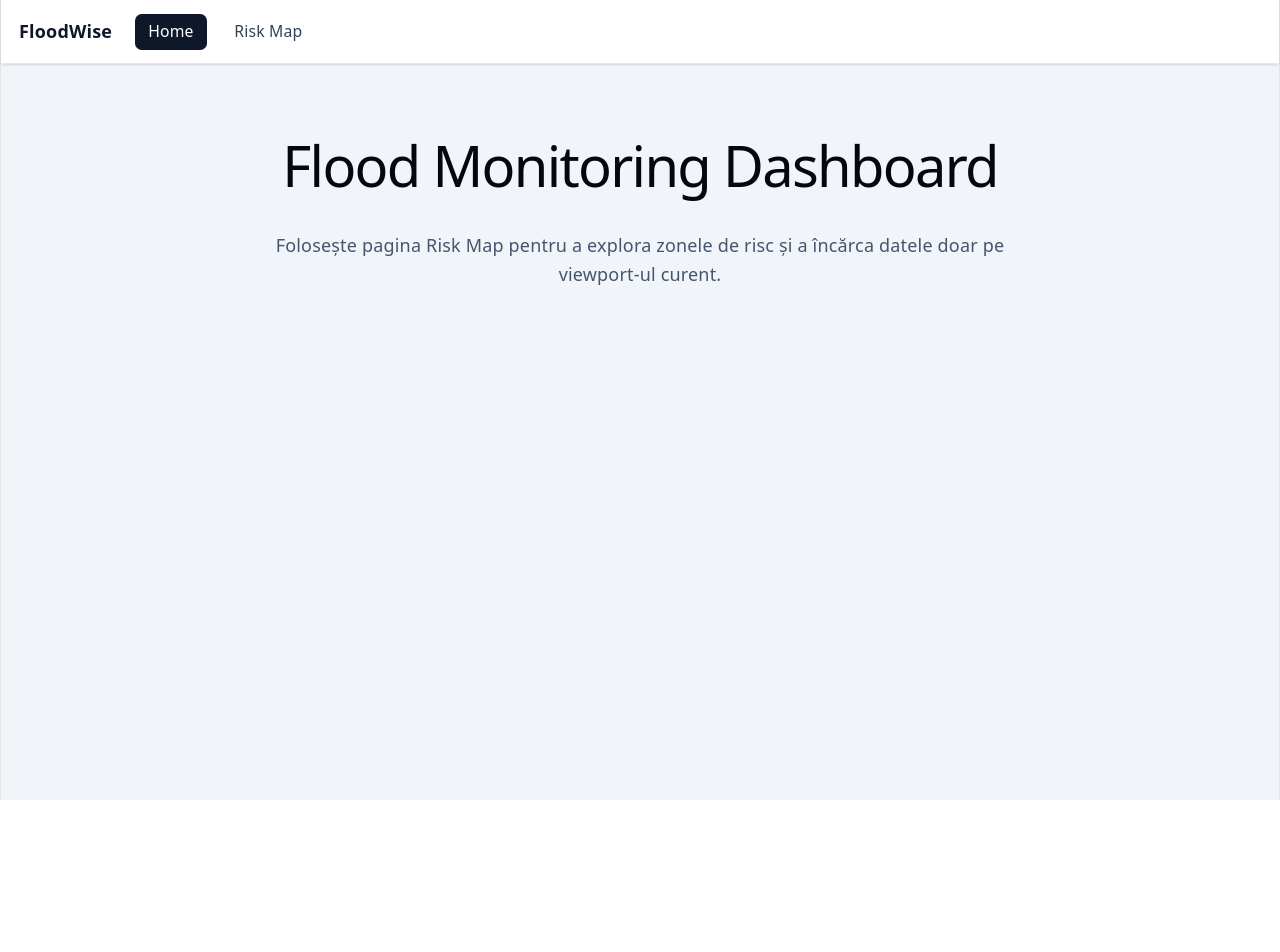
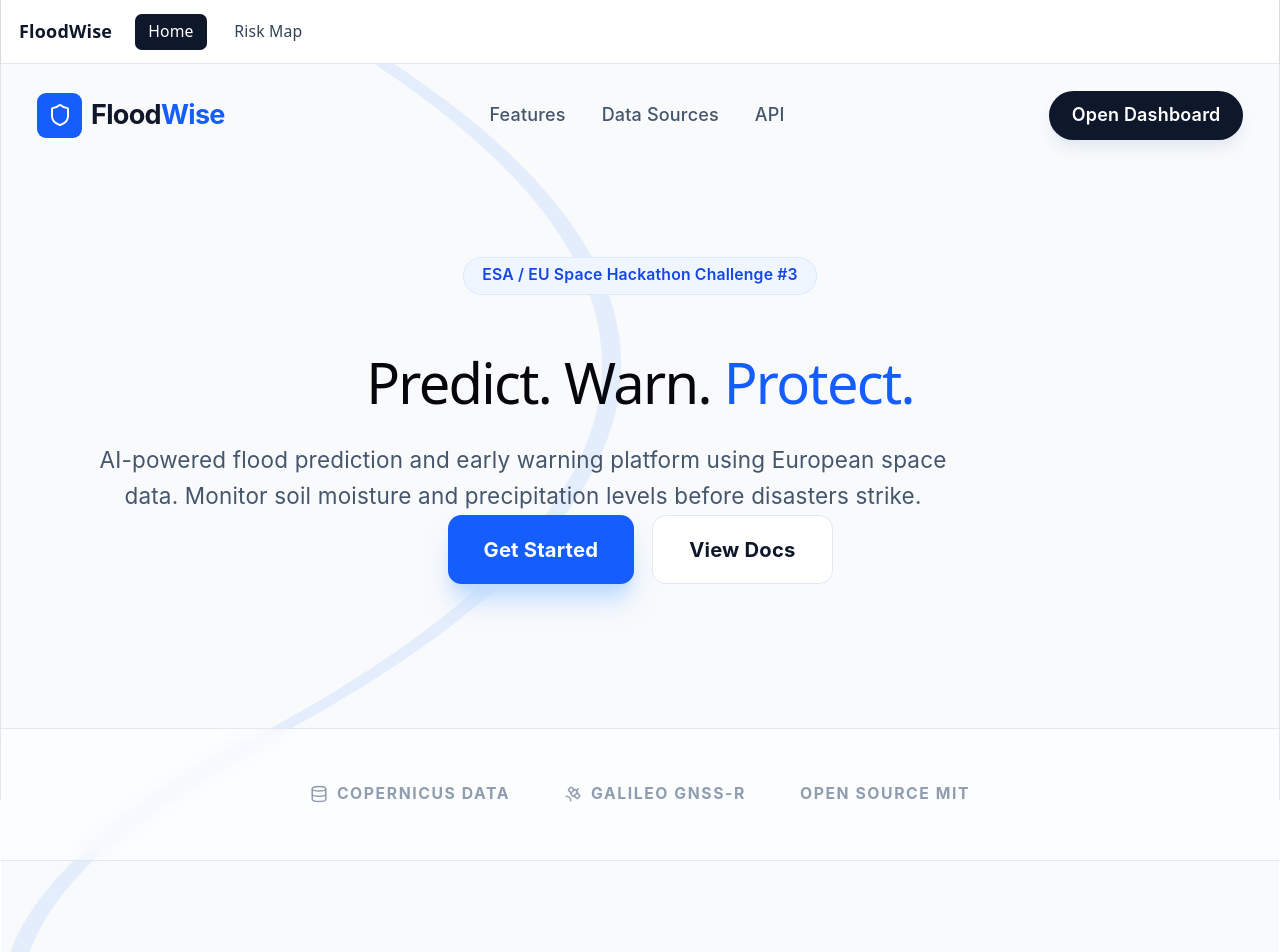
Before and after one commit to rosuae/FloodWise, a React (Vite) app in the folder my-react-app/: page / in a window 1280 px wide. Shown: the top 952 px of the page. Before the commit the page ends 800 px from the top, so only its background shows below. Built offline with nearby package versions, Linux system fonts and the light colour scheme.

Commit message:
landing page

```diff
--- a/my-react-app/components/landing.tsx
+++ b/my-react-app/components/landing.tsx
@@ -1,15 +1,178 @@
-const Landing = () => {
+import { Shield, Map, Zap, Database, Satellite, Bell } from 'lucide-react';
 
-    return (
-        <main className="mx-auto max-w-3xl px-6 py-8">
-            <h1 className="mb-3 text-3xl font-bold tracking-tight text-slate-900">
-                Flood Monitoring Dashboard
-            </h1>
-            <p className="text-base leading-relaxed text-slate-600">
-                Folosește pagina Risk Map pentru a explora zonele de risc și a încărca datele doar pe
-                viewport-ul curent.
+const FloodWiseLanding = () => {
+  return (
+    <div className="min-h-screen bg-slate-50 text-slate-900 font-sans relative overflow-hidden">
+
+      {/* Background Decor - Râul șerpuind pe toată înălțimea */}
+      <svg
+        className="absolute top-0 left-0 w-full h-full pointer-events-none opacity-10"
+        preserveAspectRatio="none"
+        viewBox="0 0 100 1000"
+      >
+        <path
+          d="M 30 0 Q 70 150 20 300 T 50 600 T 30 900 T 60 1000"
+          fill="none"
+          stroke="#3b82f6"
+          strokeWidth="1.5"
+        />
+      </svg>
+
+      {/* Navigation */}
+      <nav className="relative z-10 flex items-center justify-between px-8 py-6 max-w-7xl mx-auto">
+        <div className="flex items-center gap-2">
+          <div className="w-10 h-10 bg-blue-600 rounded-lg flex items-center justify-center">
+            <Shield className="text-white" size={24} />
+          </div>
+          <span className="text-2xl font-bold tracking-tight">Flood<span className="text-blue-600">Wise</span></span>
+        </div>
+        <div className="hidden md:flex gap-8 font-medium text-slate-600">
+          <a href="#features" className="hover:text-blue-600 transition">Features</a>
+          <a href="#data" className="hover:text-blue-600 transition">Data Sources</a>
+          <a href="#api" className="hover:text-blue-600 transition">API</a>
+        </div>
+        <button className="bg-slate-900 text-white px-5 py-2.5 rounded-full font-semibold hover:bg-slate-800 transition shadow-lg shadow-slate-200">
+          Open Dashboard
+        </button>
+      </nav>
+
+      {/* Hero Section */}
+      <header className="relative z-10 pt-20 pb-32 px-6 max-w-5xl mx-auto text-center">
+        <div className="inline-block px-4 py-1.5 mb-6 rounded-full bg-blue-50 border border-blue-100 text-blue-700 text-sm font-semibold">
+          ESA / EU Space Hackathon Challenge #3
+        </div>
+        <h1 className="text-5xl md:text-7xl font-extrabold tracking-tight mb-8">
+          Predict. Warn. <span className="text-blue-600">Protect.</span>
+        </h1>
+        <p className="text-xl text-slate-600 leading-relaxed max-w-3xl mx-auto mb-10">
+          AI-powered flood prediction and early warning platform using European space data.
+          Monitor soil moisture and precipitation levels before disasters strike.
+        </p>
+        <div className="flex flex-col sm:flex-row gap-4 justify-center">
+          <button className="px-8 py-4 bg-blue-600 text-white rounded-xl font-bold text-lg hover:bg-blue-700 transition shadow-xl shadow-blue-200">
+            Get Started
+          </button>
+          <button className="px-8 py-4 bg-white border border-slate-200 rounded-xl font-bold text-lg hover:border-blue-400 transition">
+            View Docs
+          </button>
+        </div>
+      </header>
+
+      {/* Stats/Badges */}
+      <section className="relative z-10 border-y border-slate-200 bg-white/50 backdrop-blur-sm">
+        <div className="max-w-7xl mx-auto py-12 flex flex-wrap justify-center gap-12 opacity-70">
+          <div className="flex items-center gap-2 font-bold uppercase tracking-widest text-sm text-slate-500">
+            <Database size={18} /> Copernicus Data
+          </div>
+          <div className="flex items-center gap-2 font-bold uppercase tracking-widest text-sm text-slate-500">
+             <Satellite size={18} /> Galileo GNSS-R
+          </div>
+          <div className="flex items-center gap-2 font-bold uppercase tracking-widest text-sm text-slate-500">
+             Open Source MIT
+          </div>
+        </div>
+      </section>
+
+      {/* Features Grid */}
+      <section id="features" className="relative z-10 py-32 px-6 max-w-7xl mx-auto">
+        <div className="text-center mb-20">
+          <h2 className="text-3xl font-bold mb-4">Powerful Features</h2>
+          <p className="text-slate-500">Built for communities, municipalities, and emergency responders.</p>
+        </div>
+
+        <div className="grid md:grid-cols-3 gap-8">
+          {[
+            {
+              icon: <Map className="text-blue-600" />,
+              title: "Risk Mapping",
+              desc: "Per-area risk scores updated on ingestion of new satellite data."
+            },
+            {
+              icon: <Bell className="text-blue-600" />,
+              title: "Early Warnings",
+              desc: "Configurable threshold triggers via webhooks, email, or SMS."
+            },
+            {
+              icon: <Zap className="text-blue-600" />,
+              title: "Real-time Dashboard",
+              desc: "React-based UI with risk overlays and time-series charts."
+            }
+          ].map((feature, i) => (
+            <div key={i} className="p-8 bg-white rounded-2xl border border-slate-100 shadow-sm hover:shadow-md transition">
+              <div className="w-12 h-12 bg-blue-50 rounded-lg flex items-center justify-center mb-6">
+                {feature.icon}
+              </div>
+              <h3 className="text-xl font-bold mb-3">{feature.title}</h3>
+              <p className="text-slate-600 leading-relaxed">{feature.desc}</p>
+            </div>
+          ))}
+        </div>
+      </section>
+
+      {/* Technical Overview Section */}
+      <section className="relative z-10 py-24 bg-slate-900 text-white overflow-hidden">
+        <div className="max-w-7xl mx-auto px-6 grid md:grid-cols-2 gap-16 items-center">
+          <div>
+            <h2 className="text-4xl font-bold mb-6 text-white">Full Stack Reliability</h2>
+            <p className="text-slate-400 mb-8 text-lg">
+              Combining Sentinel-1 SAR and Sentinel-2 MSI data with high-fidelity
+              weather reanalysis to create the most accurate flood prediction engine.
             </p>
-        </main>
-    )
+            <div className="space-y-4">
+              <div className="flex items-center gap-3">
+                <div className="w-2 h-2 rounded-full bg-blue-400" />
+                <span className="text-slate-300">FastAPI backend with PostgreSQL storage</span>
+              </div>
+              <div className="flex items-center gap-3">
+                <div className="w-2 h-2 rounded-full bg-blue-400" />
+                <span className="text-slate-300">Machine Learning prediction engine (Python)</span>
+              </div>
+              <div className="flex items-center gap-3">
+                <div className="w-2 h-2 rounded-full bg-blue-400" />
+                <span className="text-slate-300">Automated Alembic migration workflow</span>
+              </div>
+            </div>
+          </div>
+          <div className="bg-slate-800 p-6 rounded-xl border border-slate-700 font-mono text-sm shadow-2xl">
+            <div className="flex gap-2 mb-4">
+              <div className="w-3 h-3 rounded-full bg-red-500" />
+              <div className="w-3 h-3 rounded-full bg-yellow-500" />
+              <div className="w-3 h-3 rounded-full bg-green-500" />
+            </div>
+            <p className="text-blue-400">GET /alerts</p>
+            <pre className="text-slate-300 mt-2">
+{`{
+  "region": "RO-IF-001",
+  "risk_score": 0.82,
+  "level": "high",
+  "drivers": [
+    "soil_moisture",
+    "precipitation"
+  ]
+}`}
+            </pre>
+          </div>
+        </div>
+      </section>
+
+      {/* Footer */}
+      <footer className="relative z-10 py-12 px-6 max-w-7xl mx-auto border-t border-slate-200 mt-20">
+        <div className="flex flex-col md:flex-row justify-between items-center gap-8">
+          <div className="flex items-center gap-2">
+            <Shield className="text-blue-600" size={20} />
+            <span className="font-bold">FloodWise</span>
+          </div>
+          <div className="text-slate-500 text-sm">
+            © 2026 FloodWise Contributors. Built for ESA Disaster Monitoring.
+          </div>
+          <div className="flex gap-6">
+            <span className="text-slate-400">License: MIT</span>
+            <span className="text-slate-400">v1.0.0</span>
+          </div>
+        </div>
+      </footer>
+    </div>
+  );
 };
-export default Landing;
+
+export default FloodWiseLanding;
--- a/my-react-app/package.json
+++ b/my-react-app/package.json
@@ -13,6 +13,7 @@
     "@tailwindcss/vite": "^4.2.4",
     "leaflet": "^1.9.4",
     "leaflet.heat": "^0.2.0",
+    "lucide-react": "^1.11.0",
     "react": "^19.2.5",
     "react-dom": "^19.2.5",
     "react-leaflet": "^5.0.0",
```
Also changed, not shown: 1 other file (tests, documents, lock files or other folders).
